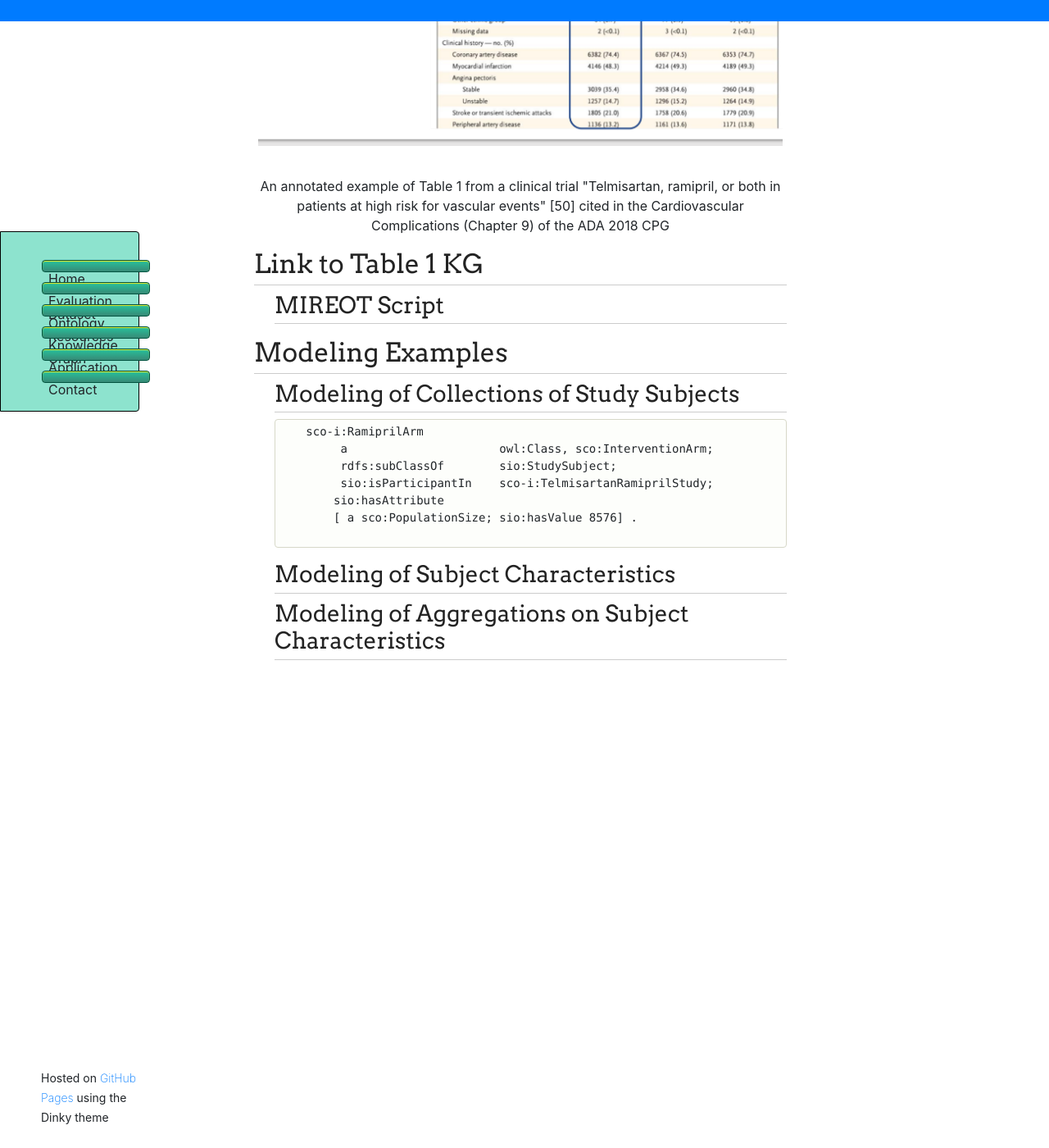
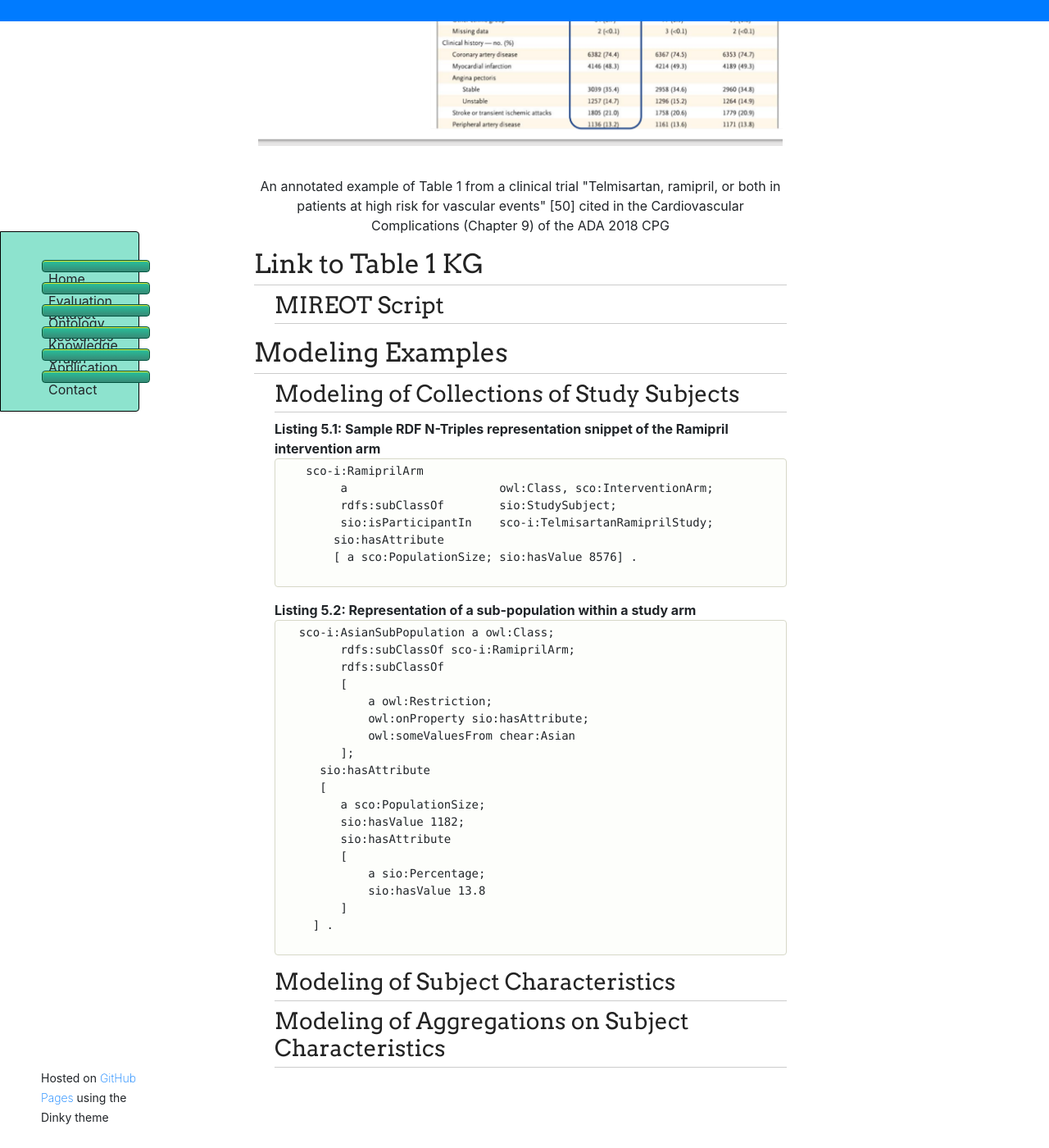
Before and after one commit to tetherless-world/study-cohort-ontology, a Jekyll site: the page built from knowledge-graph.md, in a window 1280 px wide and 1400 px high, scrolled down 661 px. Shown: the whole window at 82% size. Built offline with Jekyll 4.4.1, drawn with Linux system fonts in a browser that asks for light colours; nearby versions of some CDN libraries; our own code applies the rules of GitHub Pages for plain Markdown files; library files that are not in the unit come from our copies.

Commit message:
Update knowledge-graph.md

```diff
--- a/knowledge-graph.md
+++ b/knowledge-graph.md
@@ -26,6 +26,8 @@ both in patients at high risk for vascular events" [50] cited in the Cardiovascu
 <h2> Modeling Examples</h2>
 <ul>
    <h3> Modeling of Collections of Study Subjects </h3>
+
+   <strong> Listing 5.1: Sample RDF N-Triples representation snippet of the Ramipril intervention arm </strong>
    <pre>
    sco-i:RamiprilArm
         a                      owl:Class, sco:InterventionArm;
@@ -35,6 +37,28 @@ both in patients at high risk for vascular events" [50] cited in the Cardiovascu
        [ a sco:PopulationSize; sio:hasValue 8576] .
   </pre>
 
+  <strong> Listing 5.2: Representation of a sub-population within a study arm </strong>
+   <pre>
+  sco-i:AsianSubPopulation a owl:Class;
+        rdfs:subClassOf sco-i:RamiprilArm;
+        rdfs:subClassOf
+        [
+            a owl:Restriction;
+            owl:onProperty sio:hasAttribute;
+            owl:someValuesFrom chear:Asian
+        ];
+     sio:hasAttribute
+     [
+        a sco:PopulationSize;
+        sio:hasValue 1182;
+        sio:hasAttribute
+        [
+            a sio:Percentage;
+            sio:hasValue 13.8
+        ]
+    ] .
+    </pre>
+
    <h3> Modeling of Subject Characteristics </h3>
    <h3> Modeling of Aggregations on Subject Characteristics</h3>
  </ul>
```
